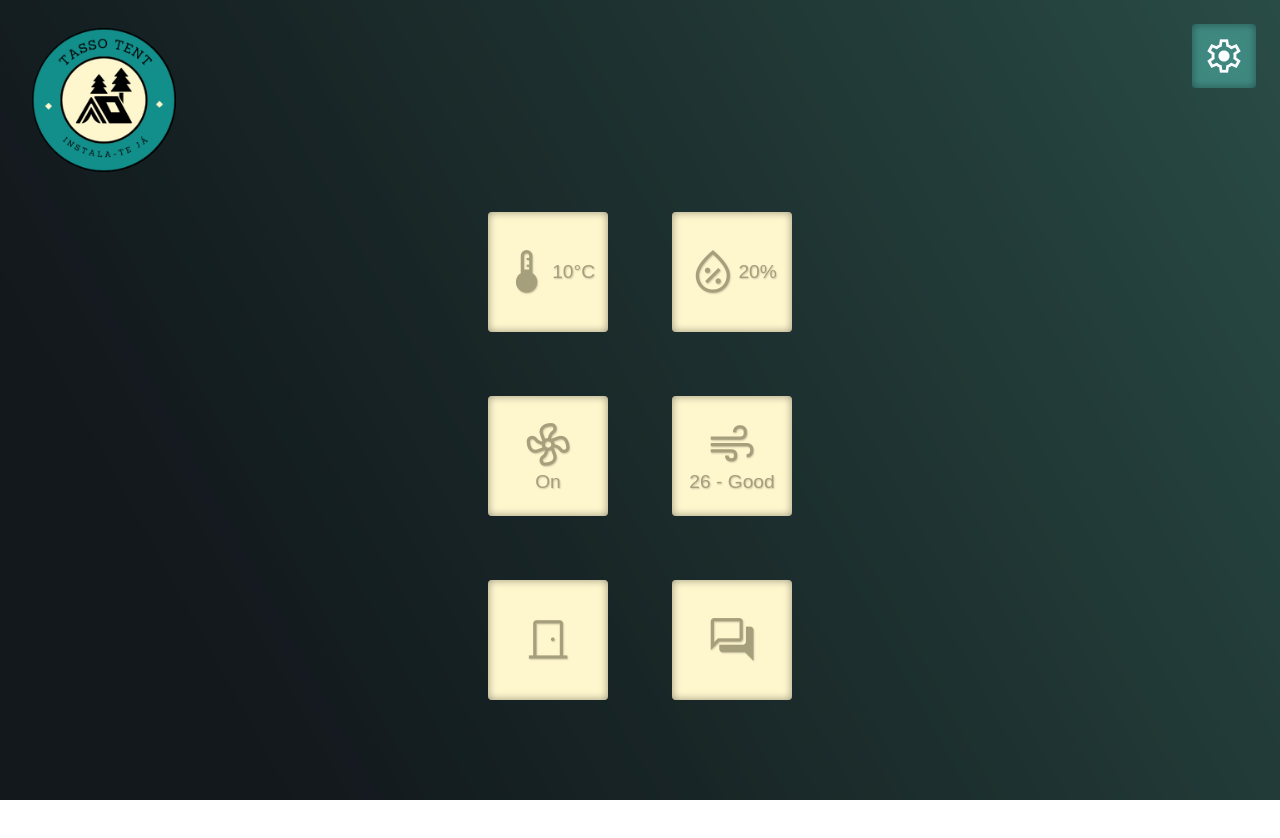
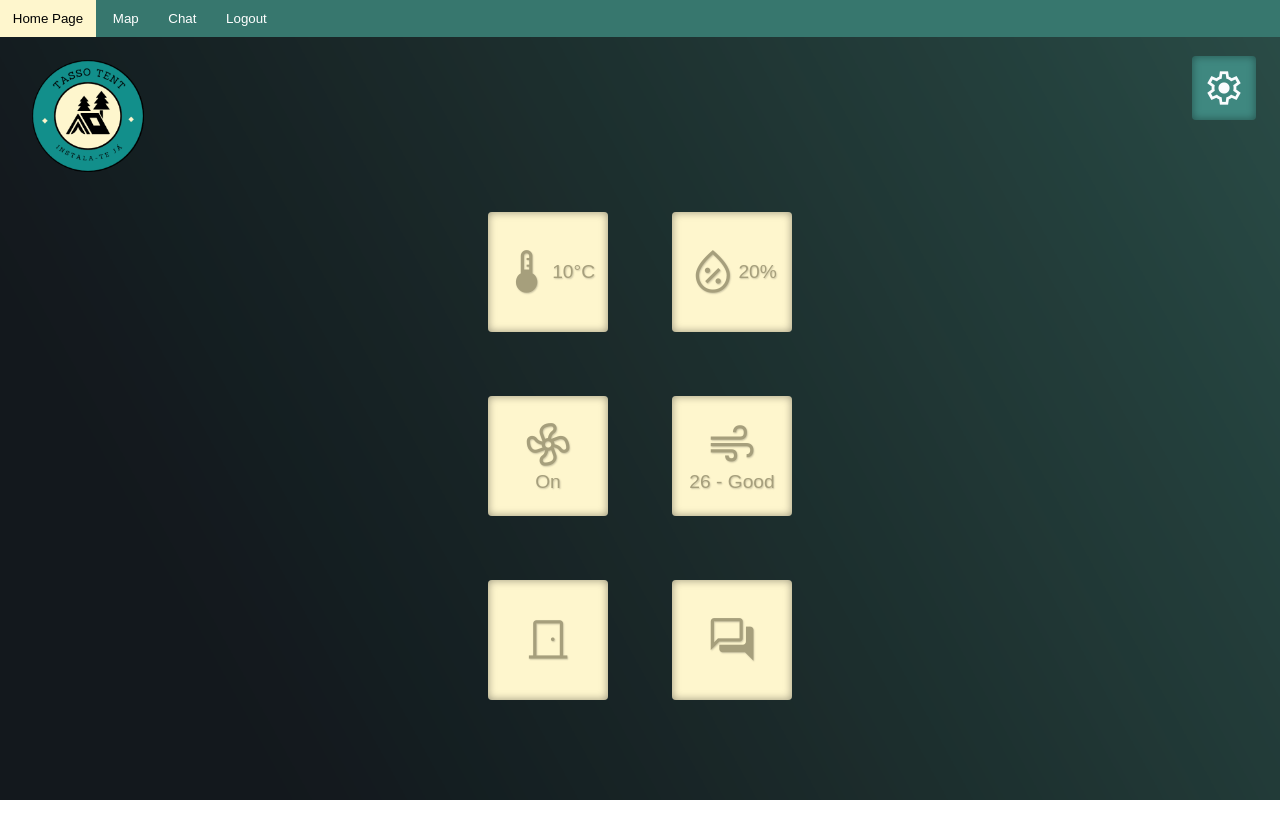
Before and after one commit to Joaogmar/TassoTent, a website: page public/tent.html in a window 1280 px wide. Drawn offline with nearby package versions, Linux system fonts and the light colour scheme.

Commit message:
nav bar user done

```diff
--- a/public/stylesheets/mapuser.css
+++ b/public/stylesheets/mapuser.css
@@ -1,3 +1,23 @@
+.navbar {
+    background-color: #37776e;
+    overflow: hidden;
+}
+
+.nav-btn {
+    background-color: transparent;
+    border: none;
+    color: white;
+    padding: 1.4vh 1.6vh;
+    text-align: center;
+    text-decoration: none;
+    cursor: pointer;
+}
+
+.nav-btn:hover {
+    background-color: #FEF6CD;
+    color: black;
+}
+
 #map {
     height: 100%;
 }
--- a/public/stylesheets/tent.css
+++ b/public/stylesheets/tent.css
@@ -8,11 +8,36 @@
     z-index: -1;
 }
 
+.navbar {
+    background-color: #37776e;
+    overflow: hidden;
+    position: fixed;
+    top: 0;
+    width: 100%;
+    z-index: 999;
+    margin-left: -1vh;
+}
+
+.nav-btn {
+    background-color: transparent;
+    border: none;
+    color: white;
+    padding: 1.4vh 1.6vh;
+    text-align: center;
+    text-decoration: none;
+    cursor: pointer;
+}
+
+.nav-btn:hover {
+    background-color: #FEF6CD;
+    color: black;
+}
+
 .t-logo {
-    width: 18vh;
+    width: 14vh;
     height: auto;
     padding-bottom: 10vh;
-    margin-top: 2.5vh;
+    margin-top: 6.5vh;
     margin-left: 3vh;
 }
 
@@ -55,7 +80,7 @@
     color: #A69F7C;
     cursor: pointer;
     border-radius: 0.5vh;
-    font-family: 'Poppins',sans-serif;
+    font-family: 'Poppins', sans-serif;
     box-shadow: 0 4vh 6vh rgba(0, 0, 0, 0.2);
     box-shadow: inset 0 0 1vh rgba(0, 0, 0, 0.4);
     text-shadow: 0.1vh 0.1vh 0.2vh rgba(0, 0, 0, 0.2);
@@ -78,7 +103,7 @@
     cursor: pointer;
     border-radius: 0.5vh;
     position: absolute;
-    top: 3vh;
+    top: 7vh;
     right: 3vh;
     box-shadow: 0 4vh 6vh rgba(0, 0, 0, 0.2);
     box-shadow: inset 0 0 1vh rgba(0, 0, 0, 0.4);
@@ -121,6 +146,7 @@
     from {
         bottom: -100%;
     }
+
     to {
         bottom: 0;
     }
@@ -134,6 +160,7 @@
     from {
         bottom: 0;
     }
+
     to {
         bottom: -100%;
     }
@@ -169,7 +196,7 @@
 
 .sett-popup-title h2 {
     margin-top: 0.8vh;
-    font-family: 'Poppins',sans-serif;
+    font-family: 'Poppins', sans-serif;
     font-size: 3vh;
     text-shadow: 0.1vh 0.1vh 0.2vh rgba(0, 0, 0, 0.2);
 }
--- a/public/tent.html
+++ b/public/tent.html
@@ -10,16 +10,21 @@
             overflow: hidden;
         }
     </style>
-    <link rel="stylesheet" href="https://fonts.googleapis.com/css2?family=Material+Symbols+Outlined:opsz,wght,FILL,GRAD@24,400,1,0"/>
+    <link rel="stylesheet"
+        href="https://fonts.googleapis.com/css2?family=Material+Symbols+Outlined:opsz,wght,FILL,GRAD@24,400,1,0" />
     <link rel="stylesheet" href="stylesheets/tent.css">
-    <link rel="stylesheet" href="https://cdnjs.cloudflare.com/ajax/libs/font-awesome/5.15.2/css/all.min.css"/>
+    <link rel="stylesheet" href="https://cdnjs.cloudflare.com/ajax/libs/font-awesome/5.15.2/css/all.min.css" />
 </head>
 
 <body>
+    <nav class="navbar">
+        <button class="nav-btn" onclick="window.location.href='start.html'">Home Page</button>
+        <button class="nav-btn" onclick="window.location.href='mapuser.html'">Map</button>
+        <button class="nav-btn">Chat</button>
+        <button class="nav-btn">Logout</button>
+    </nav>
     <div>
-        <a href="start.html">
-            <img class="t-logo" id="home" src="img/logotasso.png" alt="TassoLogo">
-        </a>
+        <img class="t-logo" id="home" src="img/logotasso.png" alt="TassoLogo">
         <img class="bck-image" src="img/bck-tent.png" alt="background">
         <button class="sett-button" id="settButton">
             <span class="material-symbols-outlined sett-icon">settings</span>
```
Also changed, not shown: public/mapuser.html (+6 -0 lines).
